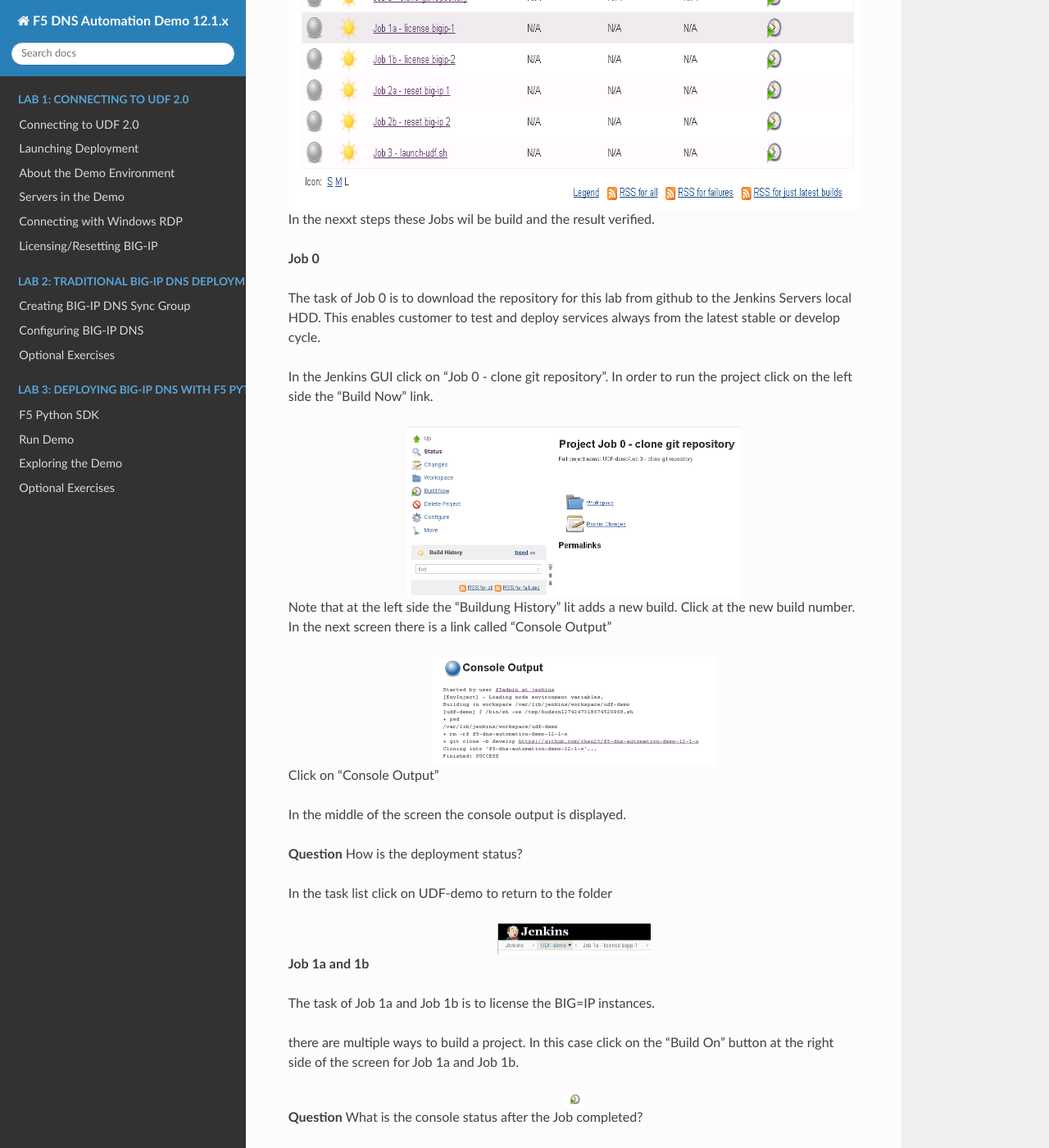
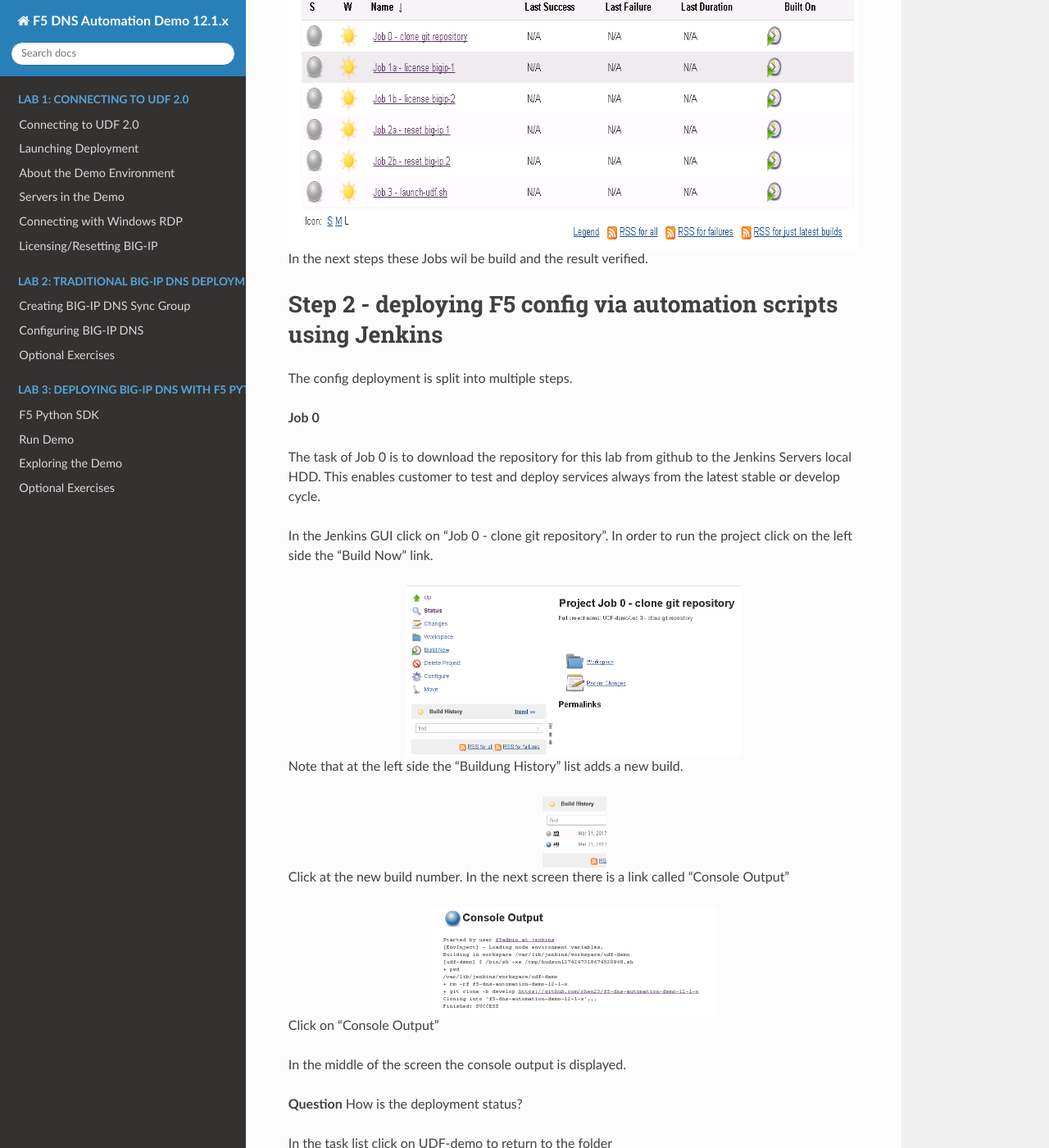
Before and after one commit to f5devcentral/f5-dns-automation-demo-12-1-x, a Sphinx documentation site: the page built from docs/lab4/lab4_guide.rst, in a window 1280 px wide and 1400 px high, scrolled down 1659 px. Shown: the whole window at 82% size. Built offline with Sphinx 7.4.7 and the Read the Docs theme 2.0.0, drawn with Linux system fonts in a browser that asks for light colours; pages that are not in the unit, such as notebooks, are missing from menus; some of the changed text lies outside the part shown.

Commit message:
modified lab4 docs. added build history image and reference in lab4_guide.rst

```diff
--- a/docs/lab4/lab4_guide.rst
+++ b/docs/lab4/lab4_guide.rst
@@ -15,8 +15,8 @@
 The goal of this lab is to demonstrate how complex automation tasks can be hidden behind a generic automation engine.
 In this case the deployment is in UDF 2.0. Running through the Lab demonstrates how easy it is to change the destination to AWS or Azure or private cloud environments with keeping the shim layer unchanged.
 
-Step 0
-======
+Step 0 - cleaning the BIg-IP's
+==============================
 
 This step is to cleanup the BIG-IP config that was created in Lab 2 and 3.
 RDP into the Windows jump host.
@@ -41,8 +41,10 @@
 
 
 
-Step 1
-======
+Step 1 - login into Jenkins
+===========================
+
+This step demonstrates how to login into Jenkins and find the deployment folder.
 
 After both BIG-IP are active again open Chrome in the RDP Session and click on the Jenkins link.
 
@@ -67,7 +69,12 @@
    :scale: 50%
    :align: center
 
-In the nexxt steps these Jobs wil be build and the result verified.
+In the next steps these Jobs wil be build and the result verified.
+
+Step 2 - deploying F5 config via automation scripts using Jenkins
+=================================================================
+
+The config deployment is split into multiple steps.
 
 **Job 0**
 
@@ -81,7 +88,12 @@
    :scale: 50%
    :align: center
 
-Note that at the left side the "Buildung History" lit adds a new build.
+Note that at the left side the "Buildung History" list adds a new build.
+
+.. image:: build_history.png
+   :scale: 50%
+   :align: center
+
 Click at the new build number.
 In the next screen there is a link called "Console Output"
 
```
Also changed, not shown: docs/lab4/build_history.png (added).
